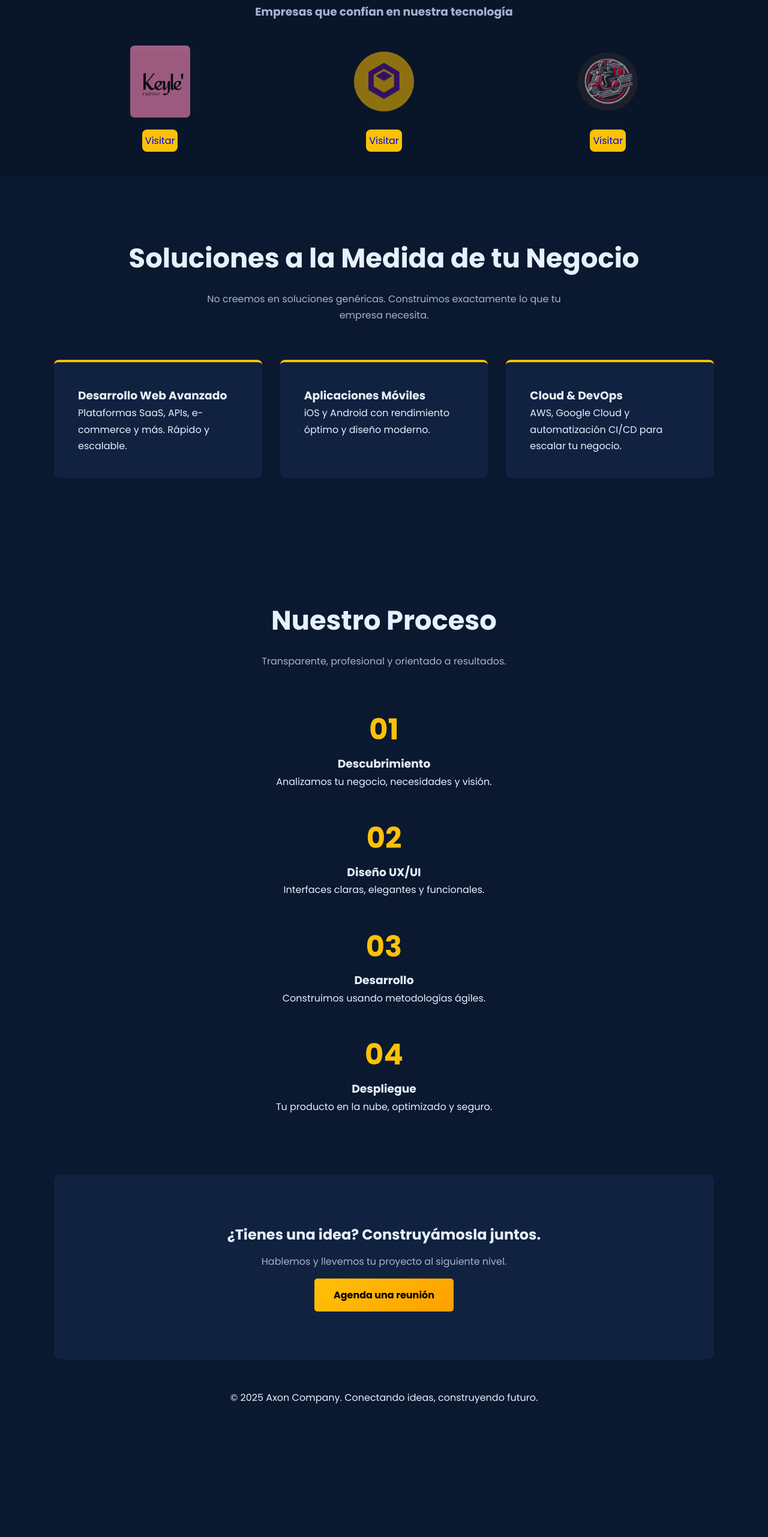
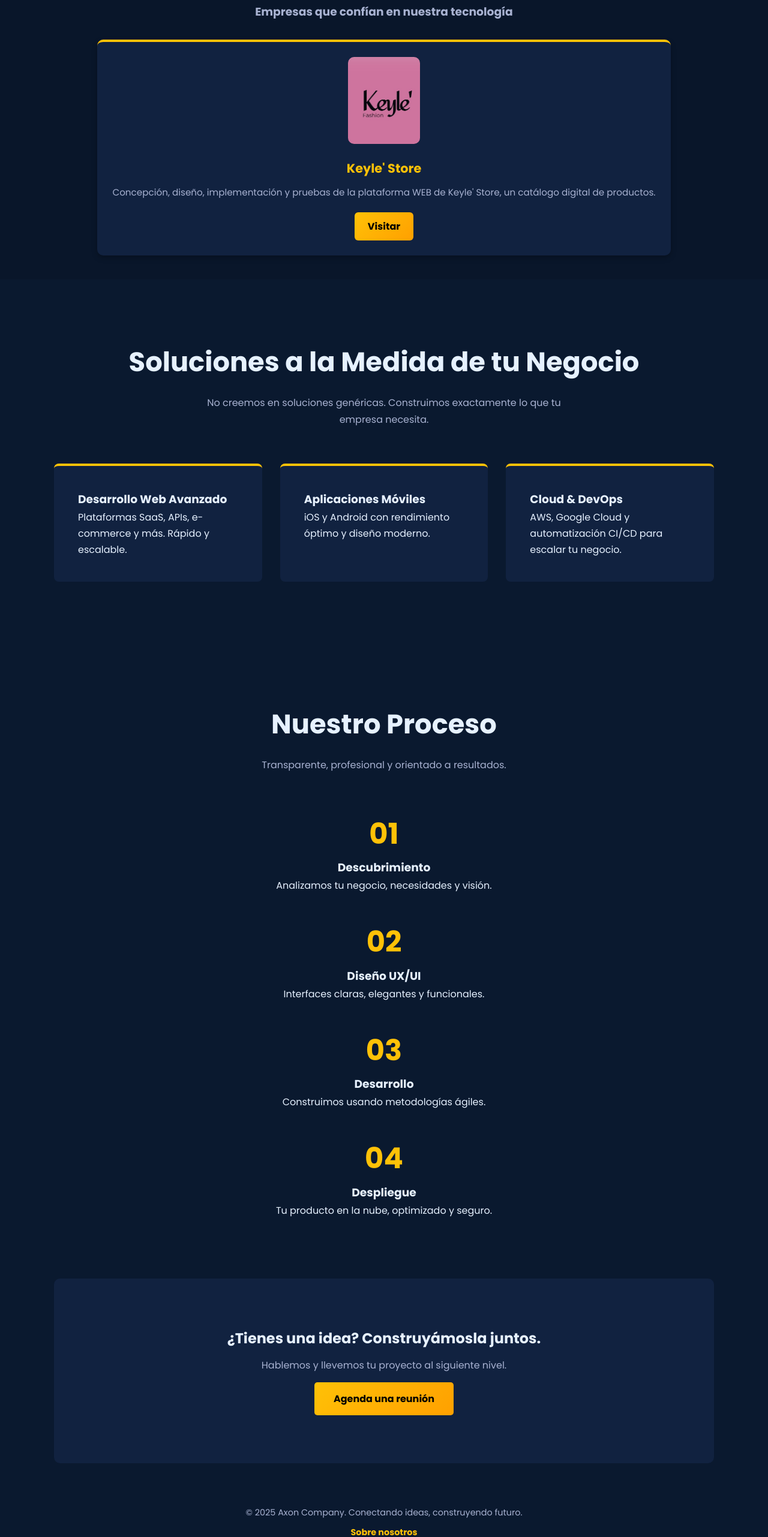
Before and after one commit to Sebatianbotia/AxonCompany, a React (Vite) app: page / in a window 1280 px wide. Shown: the part 885-3448 px from the top of the page at 60% size. Before the commit the page ends 3279 px from the top, so only its background shows below. Built offline with nearby package versions, Linux system fonts and the light colour scheme.

Commit message:
Landing Page finished

```diff
--- a/src/App.jsx
+++ b/src/App.jsx
@@ -1,19 +1,23 @@
-import React from 'react'
+import React, { useState } from 'react'
 import Header from './components/Header'
 import Hero from './components/Hero'
 import Clients from './components/Clients'
 import Services from './components/Services'
 import Process from './components/Process'
 import CTA from './components/CTA'
+import About from './components/About'
 import Footer from './components/Footer'
 import useScrollReveal from './hooks/useScrollReveal'
 
 function App() {
   useScrollReveal()
 
+  const [aboutOpen, setAboutOpen] = useState(false)
+
   return (
     <div className="App">
-      <Header />
+      <Header onOpenAbout={() => setAboutOpen(true)} />
+
       <main>
         <Hero />
         <Clients />
@@ -21,7 +25,10 @@ function App() {
         <Process />
         <CTA />
       </main>
-      <Footer />
+
+      <Footer onOpenAbout={() => setAboutOpen(true)} />
+
+      <About open={aboutOpen} onClose={() => setAboutOpen(false)} />
     </div>
   )
 }
--- /dev/null
+++ b/src/components/About.jsx
@@ -0,0 +1,56 @@
+import React from 'react'
+
+const About = ({ open, onClose }) => {
+  if (!open) return null
+
+  return (
+    <div className="about-overlay">
+
+      <div className="about-panel reveal active">
+
+        <button className="about-close" onClick={onClose}>×</button>
+
+        <div className="about-logo">
+          <img src="/axonBakground.png" alt="Axon Logo" />
+        </div>
+
+        <h2 className="about-title">Sobre Axon Company</h2>
+        <p className="about-desc">
+          Inspirados en los axones neuronales: rápidos, precisos y conectados.
+        </p>
+
+        <div className="about-grid">
+
+          <div className="about-card">
+            <h3>Propósito</h3>
+            <p>Conectar el mundo mediante soluciones tecnológicas inteligentes.</p>
+          </div>
+
+          <div className="about-card">
+            <h3>Misión</h3>
+            <p>
+              Desarrollar herramientas digitales que impulsen la innovación,
+              eficiencia y automatización en múltiples industrias.
+            </p>
+          </div>
+
+          <div className="about-card">
+            <h3>Valores</h3>
+            <ul>
+              <li>Innovación constante</li>
+              <li>Precisión</li>
+              <li>Conectividad</li>
+              <li>Confianza</li>
+              <li>Sostenibilidad</li>
+            </ul>
+          </div>
+
+        </div>
+
+      </div>
+
+    </div>
+  )
+}
+
+export default About
--- a/src/components/Clients.jsx
+++ b/src/components/Clients.jsx
@@ -2,9 +2,15 @@ import React from 'react';
 
 const Clients = () => {
   const clients = [
-    { id: 1, alt: 'Keyle Store', url: 'https://keyle-store.web.app/', img: "/KeyleStore.jpg" },
-    { id: 2, alt: 'TuMercado', url: 'https://keyle-store.web.app/', img: "/salespointLogo.svg" },
-    { id: 3, alt: 'SalesPoint', url: 'https://keyle-store.web.app/', img: "/tumercadoLogo.svg" }
+    {
+      id: 1,
+      alt: 'Keyle Store',
+      url: 'https://keyle-store.web.app/',
+      img: "/KeyleStore.jpg",
+      name: "Keyle' Store",
+      description:
+        "Concepción, diseño, implementación y pruebas de la plataforma WEB de Keyle' Store, un catálogo digital de productos."
+    }
   ];
 
   return (
@@ -19,17 +25,28 @@ const Clients = () => {
         >
           Empresas que confían en nuestra tecnología
         </h3>
+
         <div className="clients-grid">
           {clients.map((client) => (
-            <div className='clients__card'>
-              <div className='clients__imgContent'>
-                <img
-                  key={client.id}
-                  src={client.img}
-                  alt={client.alt}
-                />
+            <div key={client.id} className="client-card">
+
+              <div className="client-img">
+                <img src={client.img} alt={client.alt} />
               </div>
-            <a  target="_blank" rel="noopener noreferrer" href={client.url}> Visitar</a>
+
+              <h4 className="client-name">{client.name}</h4>
+
+              <p className="client-desc">{client.description}</p>
+
+              <a
+                target="_blank"
+                rel="noopener noreferrer"
+                href={client.url}
+                className="client-btn"
+              >
+                Visitar
+              </a>
+
             </div>
           ))}
         </div>
--- a/src/components/Footer.jsx
+++ b/src/components/Footer.jsx
@@ -1,10 +1,12 @@
-import React from 'react';
-
-const Footer = () => {
+const Footer = ({ onOpenAbout }) => {
   return (
     <footer className="footer">
-      <div className="container">
+      <div className="container footer__bottom">
         <p>&copy; 2025 Axon Company. Conectando ideas, construyendo futuro.</p>
+
+        <a className="footer__link" onClick={onOpenAbout}>
+          Sobre nosotros
+        </a>
       </div>
     </footer>
   );
--- a/src/components/Header.jsx
+++ b/src/components/Header.jsx
@@ -1,6 +1,6 @@
 import React, { useState } from 'react';
 
-const Header = () => {
+const Header = ({onOpenAbout}) => {
   const [isMenuOpen, setIsMenuOpen] = useState(false);
 
   const toggleMenu = () => {
@@ -29,10 +29,11 @@ const Header = () => {
             </a>
           </li>
           <li className="nav-item">
-            <a href="#about" className="nav-link" onClick={closeMenu}>
+            <a className="nav-link" href= "#" onClick={() => { closeMenu(); onOpenAbout(); }}>
               Nosotros
             </a>
           </li>
+
           <li className="nav-item">
             <a target="_blank" rel="noopener noreferrer" href="https://wa.me/573014810079" className="nav-link btn" onClick={closeMenu}>
               Contactar
--- a/src/styles/index.css
+++ b/src/styles/index.css
@@ -203,6 +203,51 @@ transform: rotate(90deg) scale(1.1);
     gap: 30px;
 }
 
+.client-card:hover {
+  transform: translateY(-5px);
+}
+
+.client-img img {
+  width: 120px;
+  height: auto;
+  border-radius: 10px;
+  margin-bottom: 15px;
+  opacity: 0.8;
+  transition: 0.3s;
+}
+
+.client-img img:hover {
+  opacity: 1;
+}
+
+.client-name {
+  font-size: 1.3rem;
+  color: var(--accent-color);
+  margin-bottom: 10px;
+  font-weight: 700;
+}
+
+.client-desc {
+  color: var(--text-secondary);
+  font-size: 0.95rem;
+  margin-bottom: 20px;
+}
+
+.client-btn {
+  display: inline-block;
+  background: var(--accent-gradient);
+  padding: 10px 22px;
+  border-radius: 6px;
+  text-decoration: none;
+  font-weight: bold;
+  color: #000;
+  transition: .3s;
+}
+
+.client-btn:hover {
+  transform: translateY(-3px);
+}
+
 .service-card {
     background-color: var(--card-bg);
     padding: 40px;
@@ -247,6 +292,105 @@ transform: rotate(90deg) scale(1.1);
     padding: 50px 0;
     text-align: center;
 }
+.footer__bottom {
+    margin-top: 20px;
+    font-size: 0.9rem;
+    color: var(--text-secondary);
+}
+
+.footer__link {
+    display: inline-block;
+    margin-top: 8px;
+    color: var(--accent-color);
+    text-decoration: none;
+    font-weight: 600;
+    cursor: pointer;
+}
+
+.footer__link:hover {
+    opacity: 0.8;
+}
+
+
+.about-overlay {
+  position: fixed;
+  inset: 0;
+  background: rgba(0,0,0,0.85);
+  backdrop-filter: blur(10px);
+  display: flex;
+  justify-content: center;
+  align-items: center;
+  z-index: 9999;
+}
+
+.about-panel {
+  background: var(--card-bg);
+  padding: 50px;
+  border-radius: 12px;
+  max-width: 800px;
+  width: 90%;
+  position: relative;
+  animation: fadeUp .35s ease-out;
+}
+
+@keyframes fadeUp {
+  from { opacity: 0; transform: translateY(30px); }
+  to { opacity: 1; transform: translateY(0); }
+}
+
+.about-close {
+  position: absolute;
+  top: 18px;
+  right: 18px;
+  font-size: 2rem;
+  color: var(--text-light);
+  background: none;
+  border: none;
+  cursor: pointer;
+}
+
+.about-title {
+  font-size: 2rem;
+  color: var(--accent-color);
+  margin-bottom: 10px;
+  text-align: center;
+}
+
+.about-desc {
+  text-align: center;
+  color: var(--text-secondary);
+  margin-bottom: 30px;
+}
+
+.about-logo img {
+  width: 110px;
+  opacity: 0.7;
+  margin: 0 auto 20px auto;
+  display: block;
+}
+
+.about-grid {
+  display: grid;
+  grid-template-columns: repeat(auto-fit, minmax(230px, 1fr));
+  gap: 25px;
+}
+
+.about-card {
+  background: rgba(255,255,255,0.05);
+  padding: 25px;
+  border-radius: 10px;
+  border-top: 3px solid var(--accent-color);
+}
+
+.about-card h3 {
+  color: var(--accent-color);
+  margin-bottom: 10px;
+}
+
+.about-card p,
+.about-card li {
+  color: var(--text-secondary);
+}
 
 @media (max-width: 768px) {
     .nav-menu {
@@ -285,23 +429,97 @@ transform: rotate(90deg) scale(1.1);
     }
     #hero {
     position: relative;
-    overflow: hidden;     /* <- aquí, no en el ::before */
+    overflow: hidden;
   }
 
   #hero::before {
     content: "";
     position: absolute;
-    inset: 0;             /* top/right/bottom/left: 0 */
+    inset: 0;
     background-repeat: no-repeat;
     background-position: center;
-    background-size: contain; /* o 'cover' si prefieres llenar */
-    width: 100%;          /* evita 100vw para no generar scroll horizontal */
+    background-size: contain;
+    width: 100%;
     height: 100%;
     pointer-events: none;
 transform: rotate(90deg);
 
   }
+    .about-panel {
+    padding: 30px 20px;
+    width: 92%;
+    max-width: 95%;
+  }
 
-  /* Guarda de última instancia si otro elemento desborda */
+  .about-title {
+    font-size: 1.7rem;
+  }
+
+  .about-desc {
+    font-size: 0.9rem;
+    margin-bottom: 25px;
+  }
+
+  .about-logo img {
+    width: 80px;
+    margin-bottom: 15px;
+  }
+
+  .about-grid {
+    grid-template-columns: 1fr;
+    gap: 20px;
+  }
+
+  .about-card {
+    padding: 20px;
+  }
+
+  .about-card h3 {
+    font-size: 1.1rem;
+  }
+
+  .about-card p,
+  .about-card li {
+    font-size: 0.9rem;
+  }
+
+  .about-close {
+    font-size: 2.2rem;
+    top: 10px;
+    right: 10px;
+  }
+
+    .client-card {
+    padding: 20px;
+  }
+  .client-img img {
+    width: 100px;
+  }
+  .client-name {
+    font-size: 1.1rem;
+  }
+  .client-desc {
+    font-size: 0.9rem;
+  }
+
   html, body { overflow-x: hidden; }
 }
+
+
+
+.client-card {
+  background: var(--card-bg);
+  padding: 25px;
+  border-radius: 10px;
+  border-top: 4px solid var(--accent-color);
+  text-align: center;
+  box-shadow: 0px 4px 10px rgba(0,0,0,0.25);
+  transition: .3s ease;
+}
+
+
+
+/* Responsive */
+@media (max-width: 768px) {
+
+}
```
Also changed, not shown: public/salespointLogo.svg (deleted), public/tumercadoLogo.svg (deleted).
